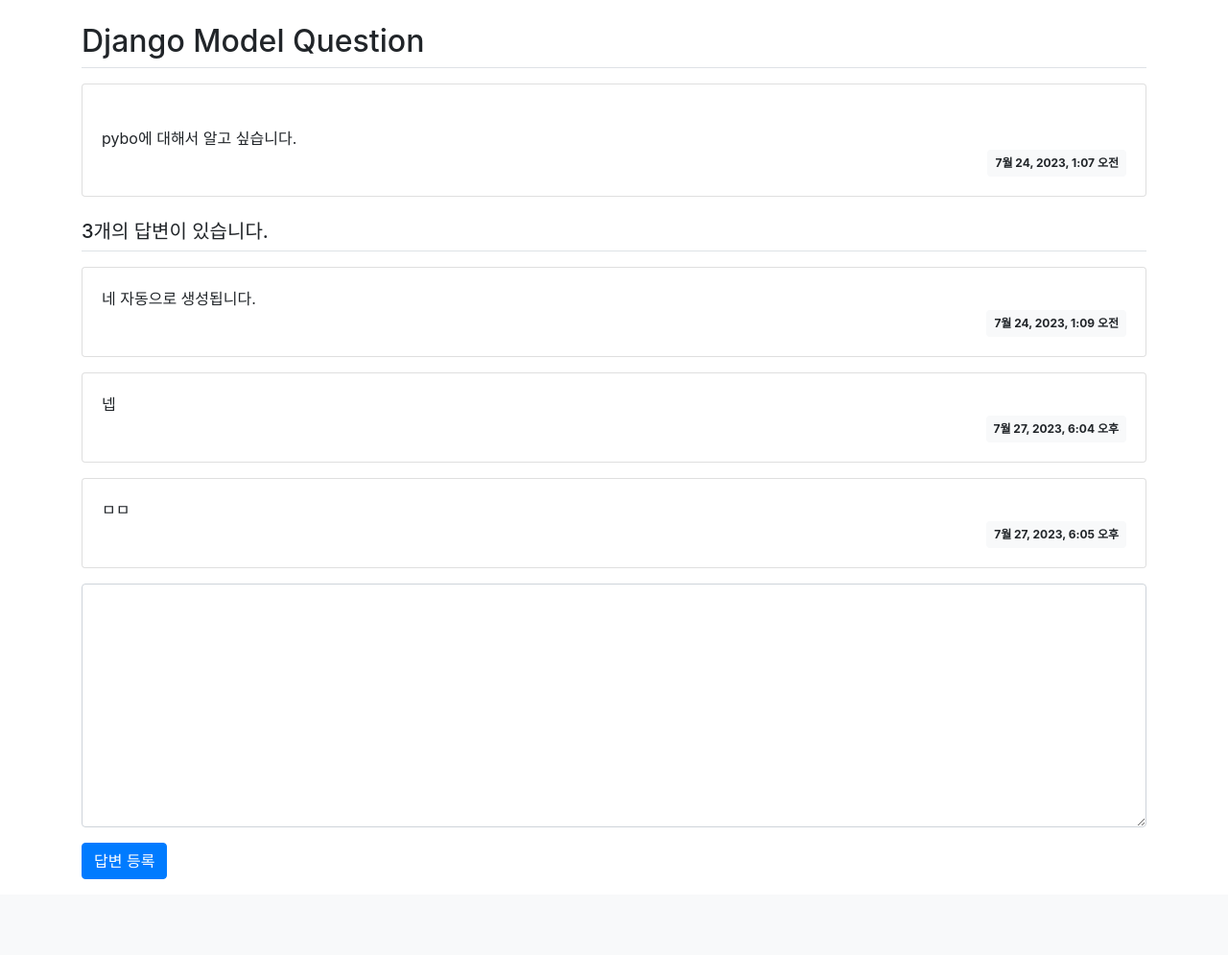
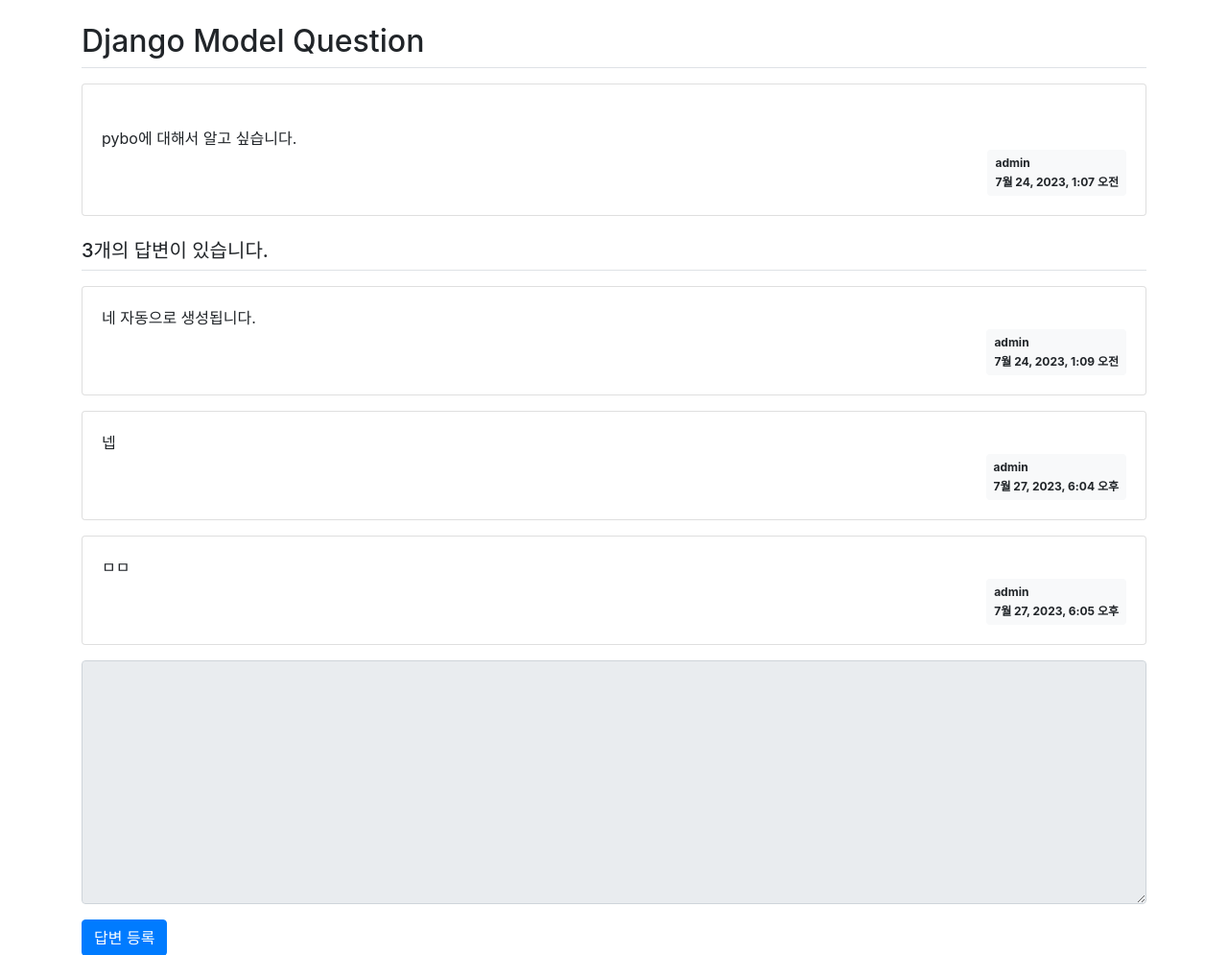
Before and after one commit to wonjun6715/pybo_project, a Django app: page /pybo/2/ in a window 1280 px wide. Shown: the part 57-1052 px from the top of the page at 96% size. Before the commit the page ends 973 px from the top, so only its background shows below. Run offline with Django 3.2, Linux system fonts and the light colour scheme; data comes from the database, SQL or seed files in the repository; both versions use the stored data as it was after the commit; some libraries are stand-ins or nearby versions.

Commit message:
글쓴이 기능 추가

```diff
--- a/pybo/models.py
+++ b/pybo/models.py
@@ -1,14 +1,18 @@
 from django.db import models
+from django.contrib.auth.models import User
 
 class Question(models.Model):
+    author = models.ForeignKey(User, on_delete=models.CASCADE) # CASADE는 계정이 삭제되면 계정과 연결된 Question 모델 데이터를 모두 삭제하라는 의미
     subject = models.CharField(max_length=200) # 글자 수를 제한하고 싶을 때는 CharField를 사용
     content = models.TextField() # 글자 수 제한이 없는 데이터
     create_date = models.DateTimeField() # 날짜, 시간 관련 속성은 DateTimeField 사용
+
 
     def __str__(self):
         return self.subject # 데이터 조회시 id가 아닌 제목을 표시
 
 class Answer(models.Model):
+    author = models.ForeignKey(User, on_delete=models.CASCADE)
     question = models.ForeignKey(Question, on_delete=models.CASCADE) # Answer 모델은 질문에 대한 답변이므로 Question 모델을 속성으로 가져야함
     # 모델을 속성으로 가지면 ForeignKey 이용, CASCADE는 종속이라는 뜻, 질문이 삭제되면 답변도 삭제 되어야 함
     content = models.TextField()
--- a/pybo/views.py
+++ b/pybo/views.py
@@ -3,6 +3,7 @@ from .models import Question
 from django.utils import timezone
 from .forms import QuestionForm, AnswerForm
 from django.core.paginator import Paginator
+from django.contrib.auth.decorators import login_required
 
 def index(request):
     """
@@ -35,6 +36,7 @@ def detail(request, question_id):
     context = {'question': question}
     return render(request, 'pybo/question_detail.html', context)
 
+@login_required(login_url='common:login') # 로그인이 되었는지를 우선 검사하여 1단계에서 본 오류를 방지
 def answer_create(request, question_id): # request에는 question_detail.html에서 textarea에 입력된 데이터가 파이썬 객체에 담겨 넘어옴
     # question_id는 id 값이 넘어옴
     """
@@ -45,6 +47,7 @@ def answer_create(request, question_id): # request에는 question_detail.html에
         form = AnswerForm(request.POST)
         if form.is_valid():
             answer = form.save(commit=False)
+            answer.author = request.user # 추가한 속성 author 적용
             answer.create_date = timezone.now()
             answer.question = question
             answer.save()
@@ -53,6 +56,8 @@ def answer_create(request, question_id): # request에는 question_detail.html에
         form = AnswerForm()
     context = {'question' : question, 'form' : form}
     return render(request, 'pybo/question_detail.html', context)
+
+@login_required(login_url='common:login')
 def question_create(request):
     """
     pybo 질문 등록
@@ -61,6 +66,7 @@ def question_create(request):
         form = QuestionForm(request.POST)
         if form.is_valid():
             question = form.save(commit=False) # commit=False는 임시저장을 의미, 실제 데이터는 아직 저장되지 않은 상태
+            question.author = request.user # 추가한 속성 author 적용
             question.create_date = timezone.now()
             question.save() # 실제 저장
             return redirect('pybo:index')
--- a/templates/common/login.html
+++ b/templates/common/login.html
@@ -13,6 +13,7 @@
     </div>
     <form method="post" class="post-form" action="{% url 'common:login' %}">
         {% csrf_token %}
+        <input type="hidden" name="next" value="{{ next }}"> <!-- 로그아웃 상태에서 답변 등록시 로그인 창으로 넘어감 -->
         {% include "form_errors.html" %}
         <div class="form-group">
             <label for="username">사용자ID</label>
--- a/templates/pybo/question_detail.html
+++ b/templates/pybo/question_detail.html
@@ -8,8 +8,9 @@
                  {{ question.content }}
             </div>
             <div class="d-flex justify-content-end">
-                <div class="badge badge-light p-2">
-                    {{ question.create_date }}
+                <div class="badge badge-light p-2 text-left">
+                    <div class="mb-2">{{ question.author.username }}</div>
+                    <div>{{ question.create_date }}</div>
                 </div>
             </div>
         </div>
@@ -24,8 +25,9 @@
                 {{ answer.content }}
             </div>
             <div class="d-flex justify-content-end">
-                <div class="badge badge-light p-2">
-                    {{ answer.create_date }}
+                <div class="badge badge-light p-2 text-left">
+                    <div class="mb-2">{{ answer.author.username }}</div>
+                    <div>{{ answer.create_date }}</div>
                 </div>
             </div>
         </div>
@@ -46,7 +48,10 @@
         </div>
         {% endif %}
         <div class="form-group">
-            <textarea name="content" id="content" class="form-control" rows="10"></textarea>
+            <textarea name="content" id="content"
+                      {% if not user.is_authenticated %}disabled{% endif %}
+                      class="form-control" rows="10"></textarea>
+
         </div>
         <input type="submit" value="답변 등록" class="btn btn-primary">
     </form>
```
Also changed, not shown: templates/pybo/question_list.html (+6 -4 lines), db.sqlite3, pybo/migrations/0002_question_author.py (added), pybo/migrations/0003_answer_author.py (added).
